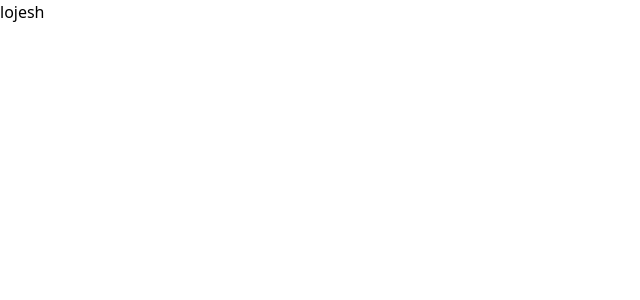
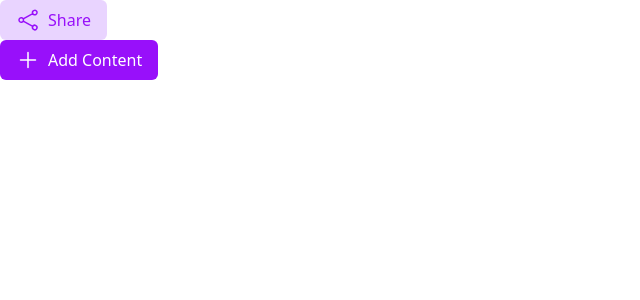
Before and after one commit to lokesh0802/Brain-sync, a React (Vite) app in the folder brain-frontend/: page / in a window 1280 px wide. Shown: the top 300 px of the page, without its empty margins (0-640 px from the left). Built offline with nearby package versions, Linux system fonts and the light colour scheme.

Commit message:
ui componet made

```diff
--- a/brain-frontend/index.html
+++ b/brain-frontend/index.html
@@ -6,6 +6,7 @@
     <meta name="viewport" content="width=device-width, initial-scale=1.0" />
     <title>Vite + React + TS</title>
     <link href="/src/styles.css" rel="stylesheet">
+
   </head>
   <body>
     <div id="root"></div>
--- a/brain-frontend/src/App.tsx
+++ b/brain-frontend/src/App.tsx
@@ -2,12 +2,20 @@ import { useState } from 'react'
 import reactLogo from './assets/react.svg'
 import viteLogo from '/vite.svg'
 import './App.css'
+import { Button } from './components/ui/Buttons'
+import { Plusicon } from './icons/Plusicon'
+import { Shareicon } from './icons/Shareicon'
 
 function App() {
 
   return (
     <>
-    <h1>lojesh</h1>
+    <Button startIcon={<Shareicon size='medium' />} variant='secondary' text='Share'/>
+    <Button startIcon={<Plusicon size='medium'/>} variant='primary'  text='Add Content'/>
+
+
+
+
     </>
   )
 }
--- a/brain-frontend/src/components/ui/Buttons.tsx
+++ b/brain-frontend/src/components/ui/Buttons.tsx
@@ -1,15 +1,35 @@
 import { ReactElement } from "react";
 
-export interface ButtonProps {
+// Defining the properties that the Button component can accept
+interface ButtonProps {
     variant: "primary" | "secondary";
-    size:"small" | "medium" | "large";
     text: string;
     startIcon?: ReactElement;
-    endIcon?: ReactElement;
     onClick?: () => void;
+    fullWidth?: boolean;
+    loading?: boolean;
+}
 
+// Mapping button variants to their respective CSS classes
+const variantClasses = {
+    "primary": "bg-purple-600 text-white", // Styles for primary variant
+    "secondary": "bg-purple-200 text-purple-600", // Styles for secondary variant
+};
+
+// Default CSS classes for all buttons
+const defaultStyles = "px-4 py-2 rounded-md font-light flex items-center";      //items-center is for vertically allignment of the item to be center
+
+// The Button functional component
+export function Button({ variant, text, startIcon, onClick, fullWidth, loading }: ButtonProps) {
+    return (
+        // A button element with dynamic class names and properties
+        <button onClick={onClick} className={variantClasses[variant] + " " + defaultStyles + `${fullWidth ? " w-full flex justify-center items-center" : ""} ${loading ? "opacity-45" : ""}` } disabled={loading} >
+            {/* Container for optional start icon */}
+            <div className="pr-2">
+                {startIcon}
+            </div>
+            {/* Button text */}
+            {text}
+        </button>
+    );
 }
-export const Button =(props:ButtonProps) => {
-    return <button>Click me</button>
-
-}
--- /dev/null
+++ b/brain-frontend/src/icons/Plusicon.tsx
@@ -0,0 +1,13 @@
+import { IconProps , iconsizevariant } from ".";
+
+export const Plusicon = (props: IconProps) => {
+
+    return <div>
+<svg xmlns="http://www.w3.org/2000/svg" fill="none" viewBox="0 0 24 24" strokeWidth={1.5} stroke="currentColor" className={iconsizevariant[props.size]}>
+  <path strokeLinecap="round" strokeLinejoin="round" d="M12 4.5v15m7.5-7.5h-15" />
+</svg>
+
+
+</div>
+
+}
--- /dev/null
+++ b/brain-frontend/src/icons/Shareicon.tsx
@@ -0,0 +1,11 @@
+import { IconProps , iconsizevariant } from ".";
+export const Shareicon =(props :IconProps)=>{
+    return (
+        <div>
+            <svg xmlns="http://www.w3.org/2000/svg" fill="none" viewBox="0 0 24 24" strokeWidth={1.5} stroke="currentColor" className={iconsizevariant[props.size]}>
+  <path strokeLinecap="round" strokeLinejoin="round" d="M7.217 10.907a2.25 2.25 0 1 0 0 2.186m0-2.186c.18.324.283.696.283 1.093s-.103.77-.283 1.093m0-2.186 9.566-5.314m-9.566 7.5 9.566 5.314m0 0a2.25 2.25 0 1 0 3.935 2.186 2.25 2.25 0 0 0-3.935-2.186Zm0-12.814a2.25 2.25 0 1 0 3.933-2.185 2.25 2.25 0 0 0-3.933 2.185Z" />
+</svg>
+
+        </div>
+    )
+}
--- /dev/null
+++ b/brain-frontend/src/icons/index.ts
@@ -0,0 +1,9 @@
+export interface IconProps{
+    size: "small" | "medium" | "large";
+
+}
+export const iconsizevariant = {
+    "small": "size-4",
+    "medium": "size-6",
+    "large": "size-6",
+}
--- a/brain-frontend/src/index.css
+++ b/brain-frontend/src/index.css
@@ -1 +1,5 @@
 @import "tailwindcss";
+
+@theme {
+    --color-purple-600:rgb(221, 116, 40);
+}
```
Also changed, not shown: 2 other files (tests, documents, lock files or other folders).
